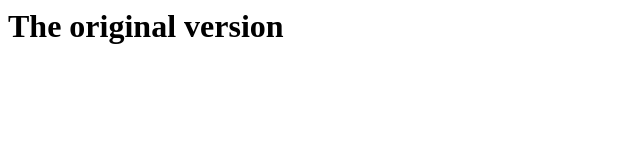
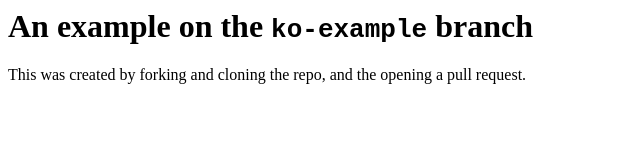
Before and after one commit to surge-sh/example-travisci-pullrequests, a website: page src/index.html in a window 1280 px wide. Shown: the whole page, without its empty margins (0-640 px from the left). Drawn offline with Linux system fonts and the light colour scheme.

Commit message:
Adds a change to the site

```diff
--- a/src/index.html
+++ b/src/index.html
@@ -1 +1,3 @@
-<h1>The original version</h1>
+<h1>An example on the <code>ko-example</code> branch</h1>
+
+<p>This was created by forking and cloning the repo, and the opening a pull request.</p>
```
